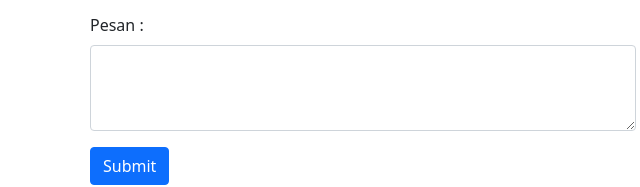
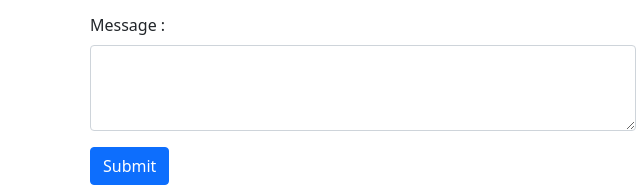
Before and after one commit to MuhDaffaPutraRiadi/DaffaPortfolio.com, a plain HTML site: page index.html in a window 1280 px wide. Shown: the part 2482-2669 px from the top of the page, 277-917 px from the left. Drawn offline with nearby package versions, Linux system fonts and the light colour scheme.

Commit message:
menambahkan fitur contact

```diff
--- a/index.html
+++ b/index.html
@@ -126,7 +126,7 @@
                   <input type='text' class='form-control' name='email' id='email' aria-describedby="email">
                 </div>
                 <div class="mb-3">
-                  <label name='Pesan' class="form-label" for='Pesan'>Pesan :</label>
+                  <label name='Pesan' class="form-label" for='Pesan'>Message :</label>
                   <textarea class='form-control' name="Pesan" id='Pesan' rows="3"></textarea>
                 </div>
                 <button type="submit" class="btn btn-primary btn-kirim">Submit</button>
```
